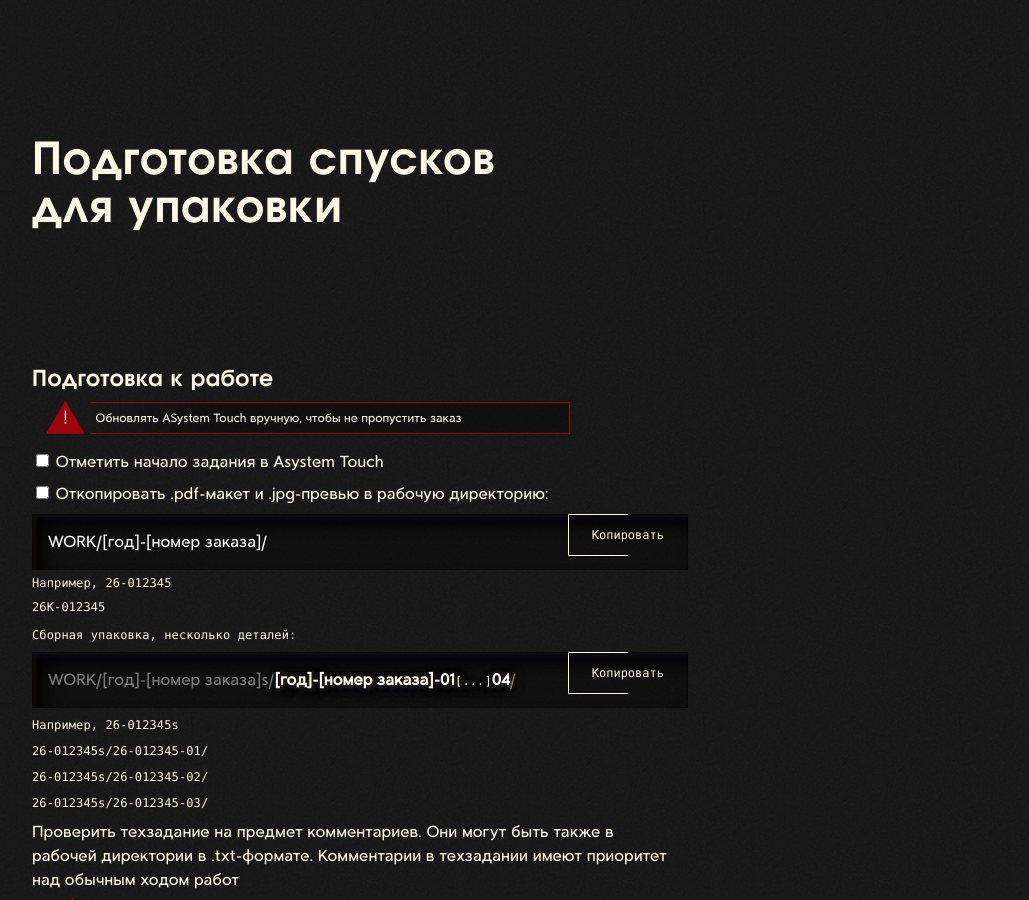
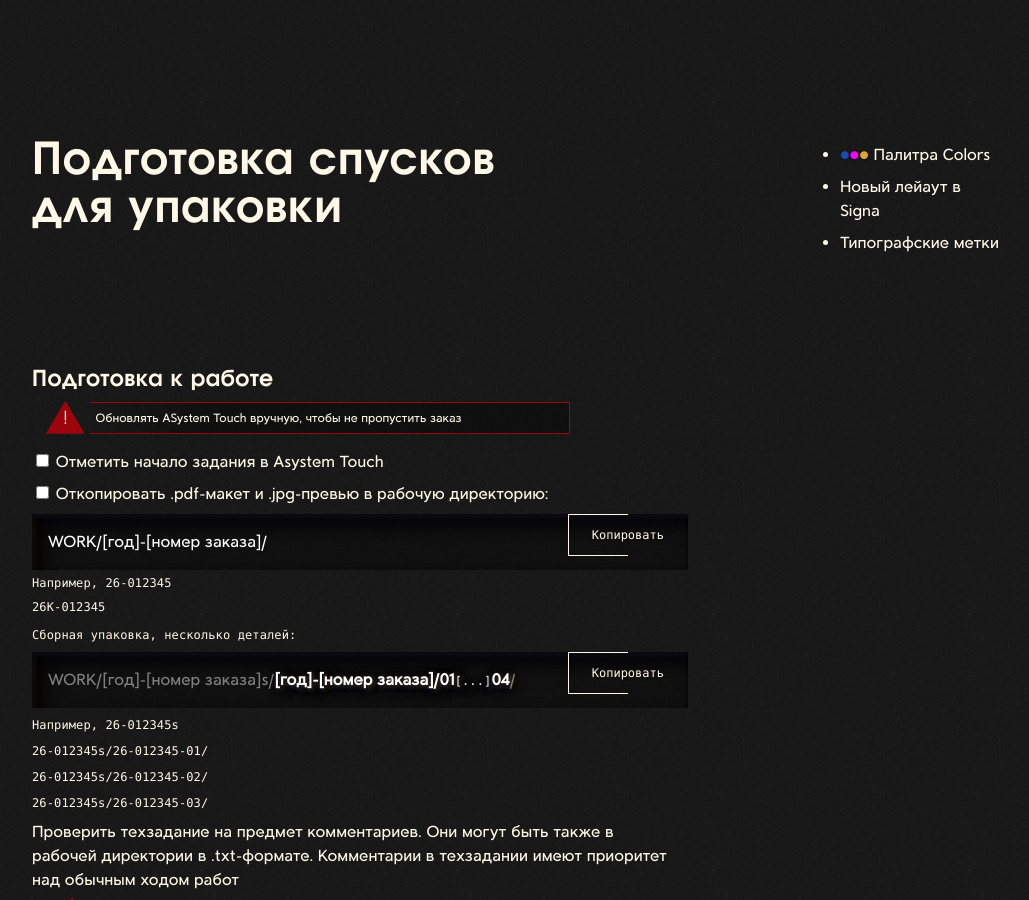
Before and after one commit to katisobol/sobolstudio, a Jekyll site: the page built from docs/KC_preprint-V7.html, in a window 1280 px wide and 900 px high. Shown: the whole window, without its empty margins (224-1253 px from the left). Built offline with Jekyll 4.4.1, drawn with Linux system fonts in a browser that asks for light colours; comment, search, counter and statistics services are not loaded; some of the changed text lies outside the part shown.

Commit message:
preprint document

```diff
--- a/assets/css/page/preprint-kurtK.css
+++ b/assets/css/page/preprint-kurtK.css
@@ -1,4 +1,14 @@
  @import url(../text-margins.css);
+
+li {
+    margin-top: 0.5em;
+}
+.block {
+    display: block;
+}
+.inline {
+    display: inline-block;
+}
 
 .header,
 .footer {
@@ -8,6 +18,23 @@
     content: " / V7";
     color: slategray;
 }
+
+
+
+.sidebar-nav *:link,
+.sidebar-nav *:visited {
+    color: unset;
+}
+@media (min-width: 768px) {
+    .sidebar-nav {
+        position: fixed; z-index: 10;
+        right: 0;
+        width: var(--padding); height: 100vw;
+
+    }
+}
+
+
 
 main:before {
 
--- a/assets/css/text-margins.css
+++ b/assets/css/text-margins.css
@@ -74,3 +74,13 @@
 code {
     font-family: Consolas, Santello, Raleway, Arial;
 }
+
+.typo
+:is(h1, .h1,
+h2, .h2,
+h3, .h3,
+h4, .h4,
+h5, .h5,
+p, .p) + details {
+    margin-top: 1em;
+}
--- a/docs/KC_preprint-V7.html
+++ b/docs/KC_preprint-V7.html
@@ -5,6 +5,15 @@
  - assets/css/page/preprint-kurtK.css
 description: Для «Курт». Страница не для индексации, крутого описания не будет ¯\_(ツ)_/¯
 ---
+<aside class="sidebar-nav">
+    <ul>
+        <li><span style="text-shadow: var(--shadowBasic-2xs)"><span style="color:var(--BrightBlue)">●</span><span style="color:magenta">●</span><span style="color:var(--Golden)">●</span></span> <a href="#colors">Палитра Colors</a></li>
+        <li><a href="#layout-new">Новый лейаут в Signa</a></li>
+        <li><a href="#marks">Типографские метки</a></li>
+    </ul>
+</aside>
+
+
 <main class="typo" style="display: block">
  <h1>Подготовка спусков для&nbsp;упаковки</h1>
 
@@ -13,7 +22,7 @@
  <p><input type="checkbox">Откопировать .pdf-макет и .jpg-превью в рабочую директорию:</p>
  <code class="p add-copy-btn">WORK/[год]-[номер заказа]/</code>
  <small>Например, 26-012345<br>26K-012345</small>
- <h3 class="h5">Cборная упаковка, несколько деталей:</h3><code class="p add-copy-btn">WORK/[год]-[номер заказа]s/<strong class="highlight">[год]-[номер заказа]-01<small>[...]</small>04</strong>/</code>
+ <h3 class="h5">Cборная упаковка, несколько деталей:</h3><code class="p add-copy-btn">WORK/[год]-[номер заказа]s/<strong class="highlight">[год]-[номер заказа]/01<small>[...]</small>04</strong>/</code>
   <p class="small">Например, 26-012345s</p>
   <p class="small">26-012345s/26-012345-01/</p>
  <p class="small">26-012345s/26-012345-02/</p>
@@ -26,18 +35,21 @@
 
   <small>Acrobat</small>
 
- <p><input type="checkbox">Просмотреть глазами печатный макет на предмет того, что он нормально напечатается</p><p><input type="checkbox">Preflight: автопроверка<p class="warning">При наличии ошибок вернуть макет дизайнерам с описанием проблемы</p><h3><input type="checkbox">Проверить цветовые каналы:</h3>
+ <p><input type="checkbox">Просмотреть глазами печатный макет на предмет того, что он нормально напечатается</p>
+ <p><input type="checkbox">Preflight: автопроверка
+ <p class="warning">При наличии ошибок вернуть макет дизайнерам с описанием проблемы</p>
+ <h3><input type="checkbox">Проверить цветовые каналы:</h3>
  <ul>
   <li><strong class="highlight hint" title="Контур штампа для вырубки">Cut</strong> в overprint</li>
-  <li><strong class="highlight hint" title="Лак">Varnish</strong> в overprint (инверсный)</li>
-  <li>Пустые слои сверх техзадания <abbr title="Либо потом с вами свяжутся и вы будете чесать в затылке вместе">удалить</abbr></li>
-  <li>Количество красок равно указанному в техзадании</li>
+  <li><strong class="highlight hint" title="Лак">Varnish</strong> в&nbsp;overprint (инверсный)</li>
+  <li>Количество красок равно указанному в&nbsp;техзадании <p class="warning">При несовпадении количества каналов печати с техзаданием писать о проблеме технологу</p></li>
  </ul>
- <p>Во всём остальном можно довериться автопроверке в Preflight</p>
- <p>О любых ошибках сообщать и возвращать дизайнерам на доработку</p>
+ <p>Во всём остальном можно довериться автопроверке в&nbsp;Preflight</p>
+ <p>О любых ошибках сообщать и&nbsp;возвращать дизайнерам на&nbsp;доработку</p>
 
 
  <p><input type="checkbox">Prinect Trap Editor: создать автотреппинг 0_06</p>
+ <p class="warning">Если есть два прогона с пересекающимися красками, то величина треппинга увеличивается до 0_1</p>
  <p><input type="checkbox">Переименовать файл с треппингом:</p>
  <code class="p add-copy-btn">
   [год]-[номер]<strong class="highlight">_TRAP_</strong><small>[прежнее название файла]</small>.pdf
@@ -65,22 +77,27 @@
    </code>
   </li>
  </ul>
- <p class="warning">Самая актуальная версия штампа v7, но рекомендуется смотреть самый актуальный штамп по дате изменения файла</p>
+ <p class="warning">Рекомендуется смотреть самый актуальный штамп по дате изменения файла</p>
  <small>Предыдущие версии необходимо проверить на предмет соответствия последним требованиям подготовки к&nbsp;печати</small>
- <p>При наличии нескольких версий спуска одного штампа на одну печатную машину на одну и ту же бумагу <abbr title="сделаешь доброе дело">удали более старые версии</abbr></p>
+ <p>При наличии нескольких версий спуска одного штампа <abbr title="PS для Глеба: машину, бумагу, красочность макета всё равно придётся перепроверять вручную. Нет прока держать по шаблону под каждый возможный случай">удали более старые версии</abbr></p>
 
- <h3>При отсутствии шаблона спуска для штампа</h3>
- <details open="">
-  <summary>создать его в Signa через New Job</summary>
+
+  <h2 id="layout-new" class="h3">Cоздать шаблон спуска в Signa через New Job</h2>
+  <small>При отсутствии шаблона спуска для штампа</small>
+
+   <p>В папку Templates создать New Job
+   <code>stamp <strong>[номер штампа]</strong></code></p>
    <ol>
     <li>—</li>
     <li><input type="radio" checked=""> Mode: Packaging</li>
-   <li>Plate Template XL106</li>
+    <li><p>Plate Template XL106</p><p class="small">Проставить размер листа бумаги, клапан Y=13mm</p></li>
     <li>
-    Найти штамп по номеру в .cf2
+     Найти штамп по номеру в формате .cf2 в директории. При отсутствии оного создать папку под номер штампа и перетащить туда .cf2 финальной версии
      <code class="add-copy-btn">/штампы/№/аут/<small>[...]</small>.cf2</code>
-    <p class="warning">Если штампа в формате .cf2 нет, писать об этом технологу</p>
+     <p class="warning">Если штампа в формате .cf2 нет, писать об этом технологу. Если есть но не в cf2, писать конструктору. Искать кто делал, просить написать нужный формат.</p>
     </li>
+   </ol>
+   <ul>
     <li>Выделить весь штамп, проставить в Cutting</li>
      <li>
      Нажать Generate Bleed для генерации припусков 2.5mm
@@ -88,82 +105,86 @@
       Выделиться заливкой должны все детали конструкции. Если какой-то из контуров разомкнут, писать об этом конструктору
      </p>
     </li>
-   <li>Разрешить конфликты созданных вылетов при помощи ClipPath Conflict Resolution</li>
-   <li>Клапан вырубки Y13 <small>по оси x по центру</small></li>
+    <li>Разрешить конфликты созданных вылетов при помощи инструмента ClipPath Conflict Resolution</li>
+    <li>Клапан вырубки Y=13</li>
     <li>
-    Единый штамп на каждом виде изделия. Если изделий несколько, снять флажок «Same Content for All 1ups of a Shape»
+     Если изделий несколько видов на одном листе, снять флажок «Same Content for All 1ups of a Shape»
     </li>
-  </ol>
- </details>
+    <li>Проверить привязку всех ключевых типографских меток по Subject, добавить недостающие метки</li>
+   </ul>
+ <p class="warning">Перед созданием спуска из нового шаблона необходимо отправить директорию с ImposePDF Анастасии Офицеровой на согласование</p>
 
- <h2 class="h3">Подготовка спуска в Signa</h2>
-<p><input type="checkbox">Настроить порядок цветов и настройки внутри палитры Colors:</p>
+
+
+<h3 id="colors"><input type="checkbox">Настроить порядок цветов и настройки внутри палитры Colors:</h3>
  <ul>
   <li>Чёрный <small>/ самый тёмный Pantone</small></li>
   <li>Триадные CMY</li>
   <li>Прочие пантоны</li>
   <li>Сетка <code class="inline">U</code>, дубликат канала печати, обычно в 30-70%</li>
   <li>Цвет под сеткой <code class="inline">C</code> <small>обычно это пантон; но может быть и что-то из триады</small></li>
-  <li><abbr class="highlight" title="Лак">Varnish</abbr>. Проверить тип печати <strong class="highlight">Usage: Coating Unit</strong>. <abbr class="small" title="Не надо так">Иначе лак попадёт на цветовые шкалы</abbr> <small>. Автоматически помечается как <code class="inline">L1</code></small></li>
+  <li><abbr class="highlight" title="Лак">Varnish</abbr>. Проверить тип печати <strong class="highlight">Usage: Coating Unit</strong>. <abbr class="small" title="Не надо так">Иначе лак попадёт на цветовые шкалы</abbr><small>. Автоматически помечается как <code class="inline">L1</code></small></li>
 <li><abbr class="highlight" title="Контур штампа вырубки">Cut</abbr>. Проверить тип печати <strong class="highlight">Usage: Tool</strong>, <strong class="highlight">Type: DieLine</strong>. <abbr class="small" title="ТАК ВООБЩЕ НЕ НАДО">Иначе контур штампа попадёт в печать по полной программе</abbr></li>
  </ul>
+ <h3>Если печатный макет из пантонов</h3>
  <p>
  При печати из пантонов проставляем метки цвета вручную,<br />В меню
  <small>Assignment of job colors to mark colors</small> выбираем радиобаттон <code class="inline">User-defined:</code
  ><br />Проставляем флажок <code class="inline">Allow spot colors for BCMY</code>
 </p>
 
- <h3>Проверить все необходимые метки</h3>
- <h4>С привязкой к листу:</h4>
+
+
+ <h2 id="marks" class="h3">Проверить все необходимые метки</h2>
+ <h3 class="h4">С привязкой к листу:</h3>
  <ul>
   <li><input type="checkbox"> Японские кресты приводки <code class="inline">Ars/cross BG</code> <small>4 шт c каждого угла</small></li>
   <li><input type="checkbox"> RegisterLine</li>
   <li><input type="checkbox"> Метка верного угла <small>правый нижний угол</small></li>
   <li><input type="checkbox"> Метка наброса </li>
-  <li style="
-">
-   <input type="checkbox">
+  <li><input type="checkbox">
    <details style="display: inline-block;">
     <summary>Цветовые шкалы</summary>
-
     <p>Для машины XL-106 <code class="inline">Dipco_actual</code></p><p>Для машины XL-105 <code class="inline">Dipco_XL-105</code></p><p class="small">XL-106, свыше 8 цветов печати <code class="inline">microscale/F105_Micro-10</code>
     </p><p class="small">XL-105, свыше 2 пантонов <code class="inline">scales/old_Image control/6S+</code>
     </p></details>
-
-
 
 
    <p class="small">Шкалы должны отступать от правого и левого края 3-5mm</p>
    <p class="small">Можно обрезать или перекрыть буквы, обязательны только квадраты</p>
   </li>
   <li><input type="checkbox"> Краскосъём <small>Только если есть 5mm на каждую полоску, иначе не надо</small></li>
-  <li><input type="checkbox"> Краскосъём серый
-   <ol>
+  <li><input type="checkbox">
+   <details style="display: inline-block;">
+    <summary>Краскосъём серый</summary>
+    <ol class="small" style="color: slategray">
      <li>Выделить всю область до ножей</li>
      <li>Поставить флажок overlay, все цвета наложатся друг на друга</li>
      <li>Проверить наличие всех красок печати, каждую выставить в 40%</li>
     </ol>
+   </details>
+
   </li>
   <li><input type="checkbox"> Приводные метки для вырубки
   <code>CutMark-3mm</code><small>Пометить штампы в нижней части спуска со всех сторон вручную</small>
   </li>
-  <li><input type="checkbox"><p>Оптическая метка</p><code class="inline">mark-optical</code> <small>справа снизу; лучше и справа, и слева</small> <p class="small">Y=136 при клапане 13 mm при</p><small>Важно, чтобы расстояние от края листа до чёрной области метки было всегда 151mm</small></li>
-  <li><input type="checkbox"> Формат бумаги <code>Ars/PaperFormat</code> <small>Если пересекается с mark-optical, сдвинуть ниже</small></li>
-  <li><input type="checkbox"> Ограничительные линии для выборочного вд-лака 4 шт
-  <code>Laque/RegisterLine_Horizontal</code><small>x2</small>
-  <code>Laque/RegisterLine_Vertical</code><small>x2</small><p>создать рамку по припуску под обрез</p></li>
-  <li><input type="checkbox"> Надпись о клапане <small>в левый нижний угол</small>
-   <code>Ars/Clapan 13 mm</code>
-  </li>
+  <li><p><input type="checkbox">Оптическая метка <code class="inline">mark-optical</code></p> <p>справа снизу; лучше и справа, и слева. И по центру, если поместится</p> <p class="small">Y=136 при клапане 13 mm</p><small>Важно, чтобы расстояние от края листа до чёрной области метки было всегда 151mm</small></li>
+  <li><input type="checkbox"> Формат бумаги <code class="inline">Ars/PaperFormat</code> <small>Если пересекается с mark-optical, сдвинуть выше</small></li>
+  <li><input type="checkbox"> Ограничительные линии для выборочного вд-лака по&nbsp;2&nbsp;шт
+  <code>Laque/RegisterLine_Horizontal</code>
+  <code>Laque/RegisterLine_Vertical</code>
+   <p>создать рамку по припуску под обрез</p></li>
+  <li><input type="checkbox"> Надпись о клапане <code class="inline">Ars/Clapan 13 mm</code> <small>в левый нижний угол</small></li>
  </ul>
  <h4>С привязкой к изделию:</h4>
  <ul>
-  <li><input type="checkbox"> Bobst Marks пронумеровать изделия в ряд слева направо <small>начиная с нижнего левого угла</small></li>
-  <li><input type="checkbox"> Марка зрительного контроля <p>разместить на контур штампа, на каждое изделие свой цвет печати</p></li>
-  <li><input type="checkbox"> Нумерация облоя <p>Если промежутки крупные и повторяющиеся, пронумеровать параллельно</p></li>
+  <li><input type="checkbox"> Нумерация изделий <code class="inline">Bobst Marks/1...</code> <small>пронумеровать изделия в ряд слева направо начиная с нижнего левого угла</small></li>
+  <li><input type="checkbox"> Марка зрительного контроля для нескольких видов изделий <p class="small">разместить на контур штампа, на каждое изделие свой цвет печати</p></li>
+  <li><input type="checkbox"> Сквозная нумерация облоя <code class="inline">Bobst Marks/1...</code> <p class="small">В том же порядке, что и изделия</p></li>
  </ul>
 <p><code class="inline">Ctrl+P</code> сохраняет лейаут и отправляет в Cockpit</p>
 
+ <details><summary>Типографские метки для </summary></details>
 
  <h2>Выходные файлы:</h2>
 <p class="small">На закладку <code class="inline">Submit to</code> перетащить подготовленный спуск с drag-n-drop</p>
@@ -174,7 +195,6 @@
     <li><code>ImpositionProof_JPEG</code></li>
     <li><code>ImpositionProof_JPEG_only_varnish</code></li>
 </ul>
- <p class="small">Если лейаут создан новый, перед закрытием задачи необходимо отправить директорию с ImposePDF Анастасии Офицеровой на согласование</p>
 <h3>На закладке Plates добавить вывод:</h3>
 <code>ImpositionOuput/NextPose</code>
 <small>Зависит от указанных в техзадании машины и бумаги. Офсет – Uncoated</small>
--- a/index.html
+++ b/index.html
@@ -35,7 +35,7 @@
                     <p class="offer__p">3+ года коммерческого опыта, красный диплом, глубокая экспертиза в препрессе</p>
                     <span class="offer__scroll-hint side-text">← как это работает</span>
                 </div>
-                <a class="offer__btn btn" href="#contact">Подписаться</a>
+                <a class="offer__btn btn" href="#cta">Подписаться</a>
             </div>
         </section>
         <section class="value">
@@ -112,7 +112,7 @@
                     data-telegram-post="katisobol/17"
                     data-width="100%"></script>
             </div>
-            <div class="blog__contact">
+            <div id="cta" class="blog__contact">
                 <a class="contact__tg social tg" href="https://t.me/kati_sobol" target="_blank"></a>
                 <small class="contact__note">Ответ в течение нескольких часов</small>
             </div>
```
Also changed, not shown: other parts of docs/KC_preprint-V7.html (+1 -1 lines). Lines whose indentation alone changed are shown as unchanged.
